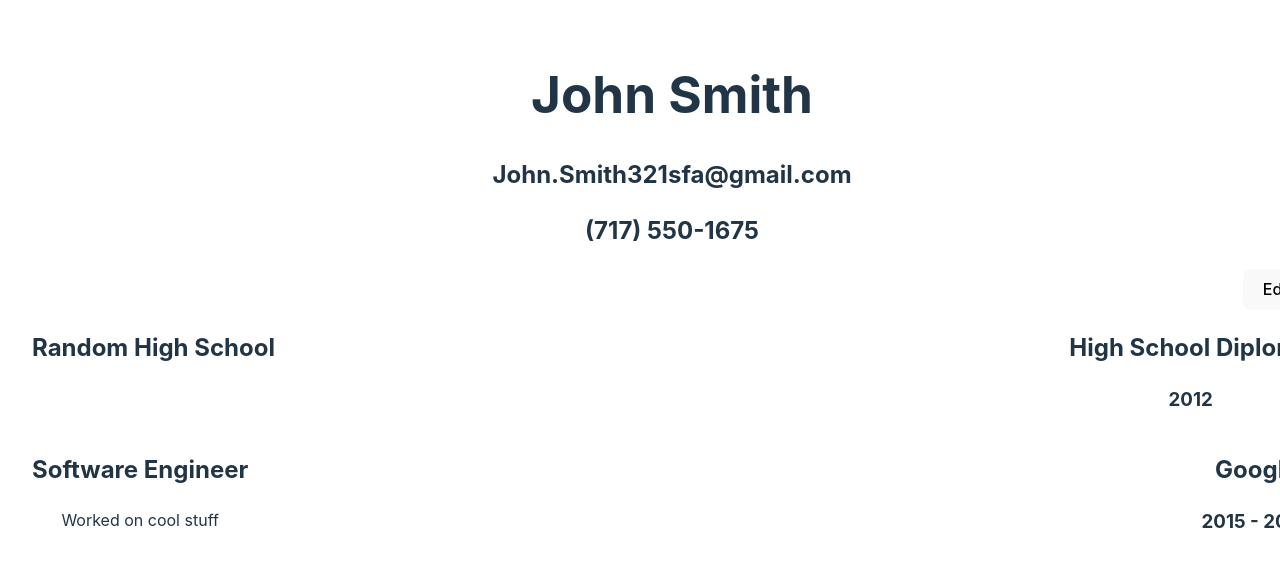
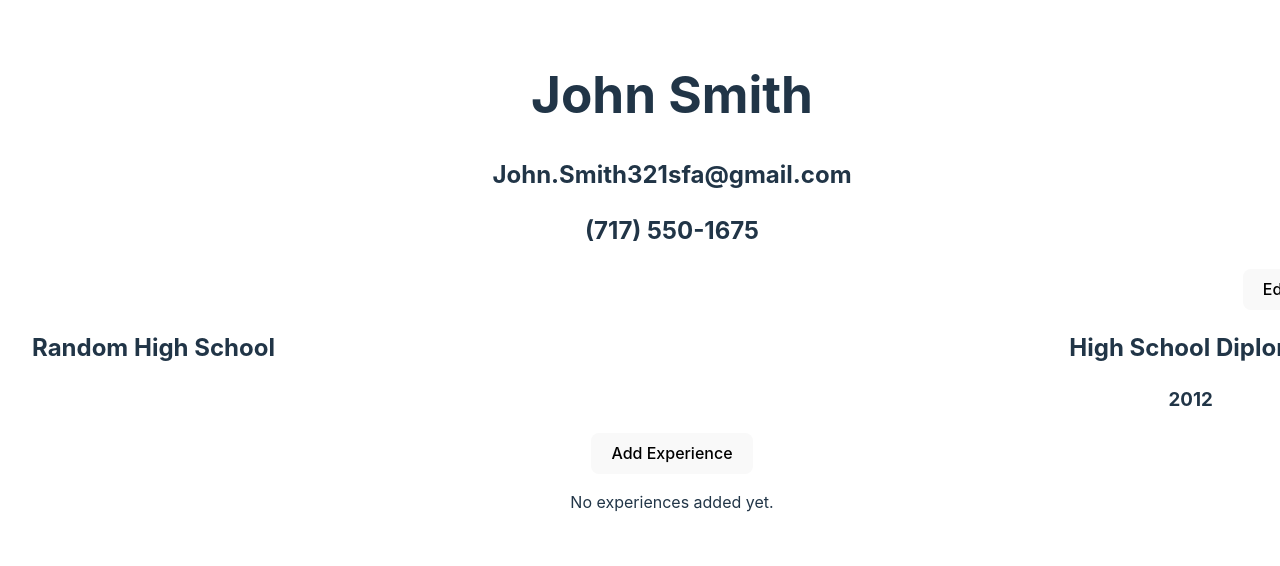
Before and after one commit to shannu1995/odin-project-cv-react, a React (Vite) app: page / in a window 1280 px wide. Shown: the top 566 px of the page. Built offline with nearby package versions, Linux system fonts and the light colour scheme.

Commit message:
Returning back. Adding Experience. Have to finish off Education tomorrow.

```diff
--- a/src/components/Experience.jsx
+++ b/src/components/Experience.jsx
@@ -1,19 +1,94 @@
 import {useState} from 'react';
 import '../styles/App.css';
 
-function Experience({jobTitle = "Software Engineer", company = "Google", fromYear = 2015, toYear = 2020,
-    description = "Worked on cool stuff"}){
-    const [experience, setExperience] = useState({jobTitle, company, fromYear, toYear, description});
+function Experience(){
+    const [experiences, setExperiences] = useState([]);
+    const [savedExperiences, setSavedExperiences] = useState([]);
+    const [isSaved, setIsSaved] = useState(false);
+
+    const addExperience = () => {
+        setExperiences([...experiences, { jobTitle: "", company: "", fromYear: "", toYear: "", description: "" }]);
+    };
+
+    const updateExperience = (index, field, value) => {
+        const newExperiences = experiences.map((exp, i) =>
+            i === index ? { ...exp, [field]: value } : exp
+        );
+        setExperiences(newExperiences);
+    };
+
+    const deleteExperience = (index) => {
+        setExperiences(experiences.filter((_, i) => i !== index));
+    };
+
+    const saveExperiences = () => {
+        setSavedExperiences(experiences);
+        setIsSaved(true); // Hide the form
+    };
+
+    const resetExperiences = () => {
+        setExperiences([]);
+        setSavedExperiences([]);
+        setIsSaved(false); // Show the form again
+    };
+
     return (
-        <div className='block'>
-            <div className='left-align'>
-                <h2>{experience.jobTitle}</h2>
-                <p>{experience.description}</p>
-            </div>
-            <div className='right-align'>
-                <h2>{experience.company}</h2>
-                <h3>{experience.fromYear} - {experience.toYear}</h3>
-            </div>
+        <div>
+            {!isSaved ? (
+                <>
+                    <button onClick={addExperience}>Add Experience</button>
+                    {experiences.length > 0 && <button onClick={saveExperiences}>Save</button>}
+
+                    {experiences.length === 0 && <p>No experiences added yet.</p>}
+
+                    {experiences.map((exp, index) => (
+                        <div key={index} className="experience">
+                            <input
+                                type="text"
+                                placeholder="Job Title"
+                                value={exp.jobTitle}
+                                onChange={(e) => updateExperience(index, "jobTitle", e.target.value)}
+                            />
+                            <input
+                                type="text"
+                                placeholder="Company"
+                                value={exp.company}
+                                onChange={(e) => updateExperience(index, "company", e.target.value)}
+                            />
+                            <input
+                                type="number"
+                                placeholder="From Year"
+                                value={exp.fromYear}
+                                onChange={(e) => updateExperience(index, "fromYear", e.target.value)}
+                            />
+                            <input
+                                type="number"
+                                placeholder="To Year"
+                                value={exp.toYear}
+                                onChange={(e) => updateExperience(index, "toYear", e.target.value)}
+                            />
+                            <textarea
+                                placeholder="Description"
+                                value={exp.description}
+                                onChange={(e) => updateExperience(index, "description", e.target.value)}
+                            />
+                            <button onClick={() => deleteExperience(index)}>Delete</button>
+                        </div>
+                    ))}
+                </>
+            ) : (
+                <div>
+                    <h2>Saved Experiences</h2>
+                    {savedExperiences.map((exp, index) => (
+                        <div key={index} className="saved-experience">
+                            <h3>{exp.jobTitle} at {exp.company}</h3>
+                            <p>{exp.fromYear} - {exp.toYear}</p>
+                            <p>{exp.description}</p>
+                        </div>
+                    ))}
+                    <button onClick={resetExperiences}>Reset & Add New</button>
+                </div>
+            )}
         </div>
     );
 };
```
